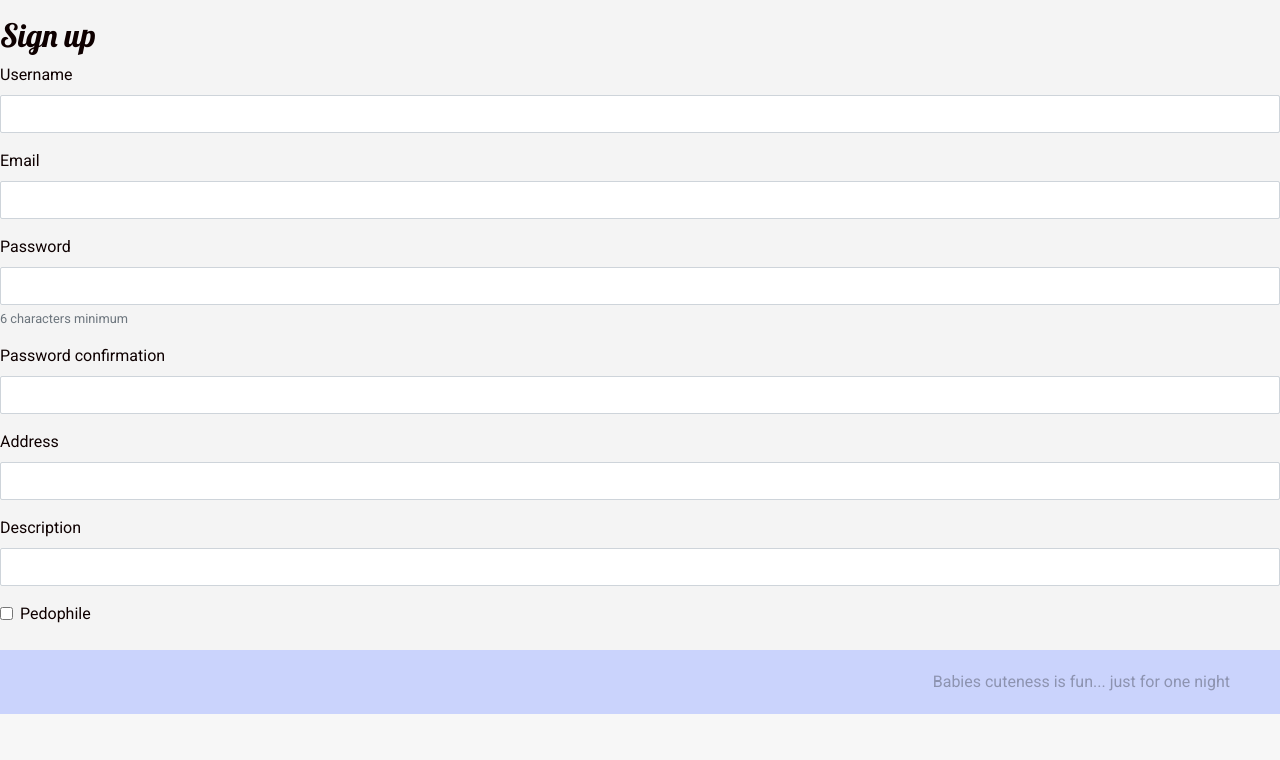
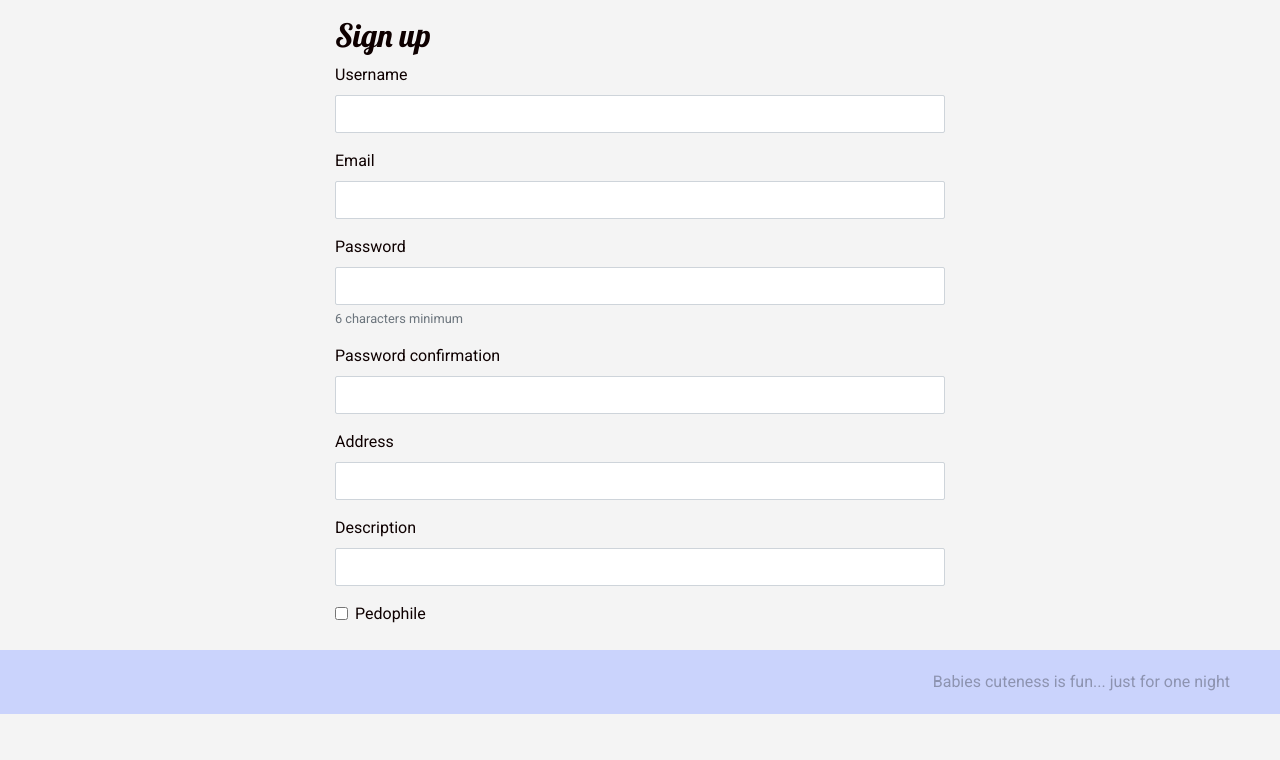
Before and after one commit to ma-v/airbaby, a Rails app: page /users/sign_up in a window 1280 px wide. Shown: the part 86-846 px from the top of the page. Before the commit the page ends 800 px from the top, so only its background shows below. Run offline with Rails 7, Linux system fonts and the light colour scheme; style sheets or scripts are compiled from the project's sources; some libraries are stand-ins or nearby versions.

Commit message:
wip container css

```diff
--- a/app/assets/stylesheets/components/_index.scss
+++ b/app/assets/stylesheets/components/_index.scss
@@ -5,3 +5,4 @@
 @import "footer";
 @import "button";
 @import "card";
+@import "layout";
--- /dev/null
+++ b/app/assets/stylesheets/components/_layout.scss
@@ -0,0 +1,3 @@
+.mgb {
+  margin-bottom: 5 rem !important;
+}
--- /dev/null
+++ b/app/controllers/babies_controller.rb
@@ -0,0 +1,2 @@
+class BabiesController < ApplicationController
+end
--- a/app/views/devise/registrations/new.html.erb
+++ b/app/views/devise/registrations/new.html.erb
@@ -1,3 +1,4 @@
+<div class="container col-xs-12 col-sm-10 col-md-6 mb-5">
 <h2>Sign up</h2>
 
 <%= simple_form_for(resource, as: resource_name, url: registration_path(resource_name)) do |f| %>
@@ -31,3 +32,4 @@
 <% end %>
 
 <%= render "devise/shared/links" %>
+</div>
```
